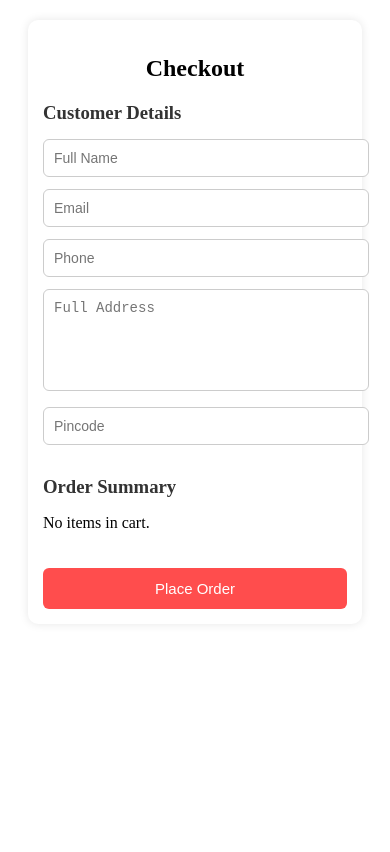
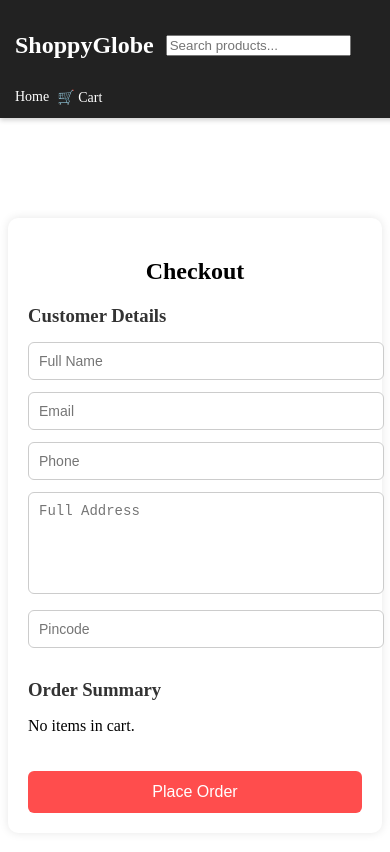
Before and after one commit to Sweety-Mitra/shoppy_globe_e_commerce, a React (Vite) app: page /checkout in a window 390 px wide. Shown: the top 852 px of the page. Built offline with nearby package versions, Linux system fonts and the light colour scheme.

Commit message:
Home file added with few changes

```diff
--- a/src/App.jsx
+++ b/src/App.jsx
@@ -1,33 +1,18 @@
 import React, { Suspense } from "react";
 import Header from "./components/Header";
-import ProductList from "./components/ProductList";
+import { Outlet } from "react-router-dom";
 
 export default function App() {
   return (
     <div className="app-container">
       <Header />
 
-      {/* Hero required for Home */}
-      <section className="hero">
-        <div className="hero-inner">
-          <h1>Welcome to ShoppyGlobe</h1>
-          <p>Explore trending products — fast delivery, trusted sellers.</p>
-          <button
-            className="cta"
-            onClick={() => {
-              // scroll to products grid
-              const el = document.querySelector(".product-grid");
-              if (el) el.scrollIntoView({ behavior: "smooth" });
-            }}
-          >
-            Shop Now
-          </button>
-        </div>
-      </section>
-
-      <Suspense fallback={<div className="loading-block">Loading products...</div>}>
-        <ProductList />
-      </Suspense>
+      {/* Space under fixed header */}
+      <div style={{ paddingTop: "20px" }}>
+        <Suspense fallback={<div className="loading-block">Loading...</div>}>
+          <Outlet />
+        </Suspense>
+      </div>
     </div>
   );
 }
--- /dev/null
+++ b/src/components/Home.jsx
@@ -0,0 +1,29 @@
+import React, { Suspense } from "react";
+import ProductList from "./ProductList";
+
+export default function Home() {
+  return (
+    <>
+      <section className="hero">
+        <div className="hero-inner">
+          <h1>Welcome to ShoppyGlobe</h1>
+          <p>Explore trending products — fast delivery, trusted sellers.</p>
+
+          <button
+            className="cta"
+            onClick={() => {
+              const el = document.querySelector(".product-grid");
+              if (el) el.scrollIntoView({ behavior: "smooth" });
+            }}
+          >
+            Shop Now
+          </button>
+        </div>
+      </section>
+
+      <Suspense fallback={<div className="loading-block">Loading products...</div>}>
+        <ProductList />
+      </Suspense>
+    </>
+  );
+}
--- a/src/index.css
+++ b/src/index.css
@@ -1,15 +1,43 @@
 .header {
+  position: fixed;
+  top: 0;
+  left: 0;
+  width: 100%;
   display: flex;
   justify-content: space-between;
-  padding: 15px;
+  align-items: center;
+  padding: 15px 20px;
   background: #222;
   color: white;
+  z-index: 1000;
+  box-shadow: 0 2px 5px rgba(0,0,0,0.2);
+}
+
+.header nav {
+  display: flex;
+  align-items: center;
+  gap: 8px;
+  margin-right: 30px;
 }
 
 .header nav a {
   color: white;
-  margin-left: 15px;
   text-decoration: none;
+  font-size: 16px;
+}
+
+.header nav a:hover {
+  opacity: 0.8;
+}
+
+/* Cart icon wrapper fix */
+.header .cart-icon {
+  position: relative;
+  display: inline-block;
+}
+
+body {
+  padding-top: 70px; /* Adjust if your header is taller */
 }
 
 .product-grid {
@@ -46,7 +74,7 @@ button {
 /* === Checkout Page Main Container === */
 .checkout-container {
   max-width: 600px;
-  margin: 40px auto;
+  margin: 100px auto 40px auto;
   padding: 20px;
   background: #ffffff;
   border-radius: 10px;
@@ -123,7 +151,7 @@ button {
   font-size: 12px;
   position: absolute;
   top: -5px;
-  right: -5px;
+  right: -8px;
 }
 
 .qty-box button {
@@ -131,14 +159,47 @@ button {
 }
 
 
-/* === Mobile Responsive === */
-@media (max-width: 480px) {
-  .checkout-container {
-    margin: 20px;
-    padding: 15px;
+/* ===========================
+   RESPONSIVE DESIGN
+=========================== */
+
+/* === Tablets (iPad, up to 820px) === */
+@media (max-width: 820px) {
+  .header {
+    padding: 12px 15px;
   }
 
-  .checkout-container button {
+  .header nav a {
     font-size: 15px;
   }
 }
+
+/* === Mobile Phones (up to 480px) === */
+@media (max-width: 480px) {
+  .header {
+    flex-direction: column;
+    align-items: flex-start;
+    gap: 10px;
+    padding: 12px 15px;
+  }
+
+  .header nav {
+    width: 100%;
+    display: flex;
+  }
+
+  .header nav a {
+    font-size: 14px;
+  }
+
+  .count {
+    font-size: 11px;
+    padding: 2px 5px;
+    top: -4px;
+    right: -6px;
+  }
+
+  body {
+    padding-top: 90px; /* header becomes taller on mobile */
+  }
+}
--- a/src/router.jsx
+++ b/src/router.jsx
@@ -1,7 +1,9 @@
 import React, { Suspense, lazy } from "react";
 import { createBrowserRouter } from "react-router-dom";
-// Lazy load route components for code-splitting
-const App = lazy(() => import("./App"));
+
+// Lazy imports
+const App = lazy(() => import("./App")); // This contains Header + <Outlet />
+const Home = lazy(() => import("./components/Home"));
 const ProductDetail = lazy(() => import("./components/ProductDetail"));
 const Cart = lazy(() => import("./components/Cart"));
 const Checkout = lazy(() => import("./components/Checkout"));
@@ -11,48 +13,63 @@ const router = createBrowserRouter([
   {
     path: "/",
     element: (
-      <Suspense fallback={<div style={{padding:20}}>Loading app...</div>}>
+      <Suspense fallback={<div style={{ padding: 20 }}>Loading App...</div>}>
         <App />
       </Suspense>
     ),
+
     errorElement: (
-      <Suspense fallback={<div style={{padding:20}}>Loading...</div>}>
+      <Suspense fallback={<div style={{ padding: 20 }}>Loading error...</div>}>
         <NotFound />
       </Suspense>
-    )
+    ),
+
+    // CHILD ROUTES inside <Outlet /> of App.jsx
+    children: [
+      {
+        index: true, // instead of path: "/"
+        element: (
+          <Suspense fallback={<div style={{ padding: 20 }}>Loading home...</div>}>
+            <Home />
+          </Suspense>
+        ),
       },
       {
-    path: "/product/:id",
+        path: "product/:id",
         element: (
-      <Suspense fallback={<div style={{padding:20}}>Loading product...</div>}>
+          <Suspense fallback={<div style={{ padding: 20 }}>Loading product...</div>}>
             <ProductDetail />
           </Suspense>
-    )
+        ),
       },
       {
-    path: "/cart",
+        path: "cart",
         element: (
-      <Suspense fallback={<div style={{padding:20}}>Loading cart...</div>}>
+          <Suspense fallback={<div style={{ padding: 20 }}>Loading cart...</div>}>
             <Cart />
           </Suspense>
-    )
+        ),
       },
       {
-    path: "/checkout",
+        path: "checkout",
         element: (
-      <Suspense fallback={<div style={{padding:20}}>Loading checkout...</div>}>
+          <Suspense fallback={<div style={{ padding: 20 }}>Loading checkout...</div>}>
             <Checkout />
           </Suspense>
-    )
+        ),
       },
+    ],
+  },
+
+  // Unmatched route (404)
   {
     path: "*",
     element: (
-      <Suspense fallback={<div style={{padding:20}}>Loading...</div>}>
+      <Suspense fallback={<div style={{ padding: 20 }}>Loading...</div>}>
         <NotFound />
       </Suspense>
-    )
-  }
+    ),
+  },
 ]);
 
 export default router;
```
Lines whose indentation alone changed are shown as unchanged.
